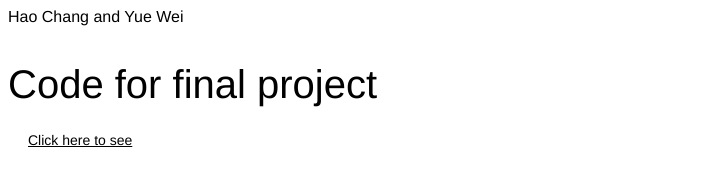
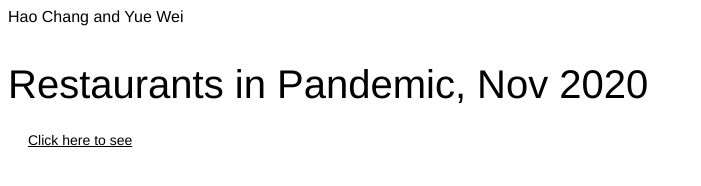
Before and after one commit to yw3563/finalproject.github.io, a plain HTML site: page index.html in a window 1280 px wide. Shown: the whole page, without its empty margins (0-701 px from the left). Drawn offline with nearby package versions, Linux system fonts and the light colour scheme.

Commit message:
Update index.html

```diff
--- a/index.html
+++ b/index.html
@@ -40,7 +40,7 @@
 
         <div id="header">Hao Chang and Yue Wei</div>
         <br><br>
-        <div class="section">Code for final project</div>
+        <div class="section">Restaurants in Pandemic, Nov 2020</div>
         <div class="weeks"final prject</div>
         <a href="mapbox.html" target="_blank">Click here to see</a><br>
 
```
